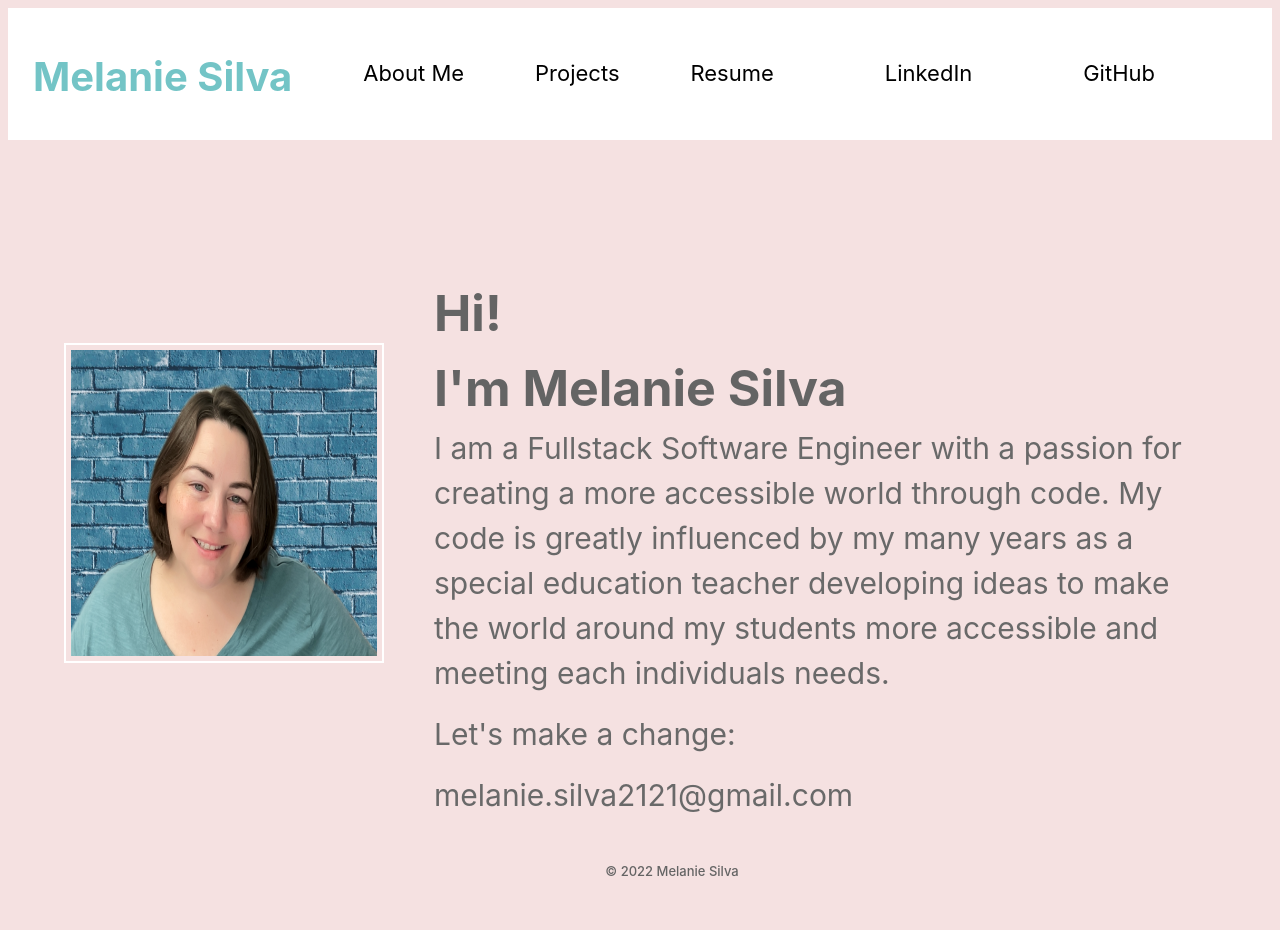
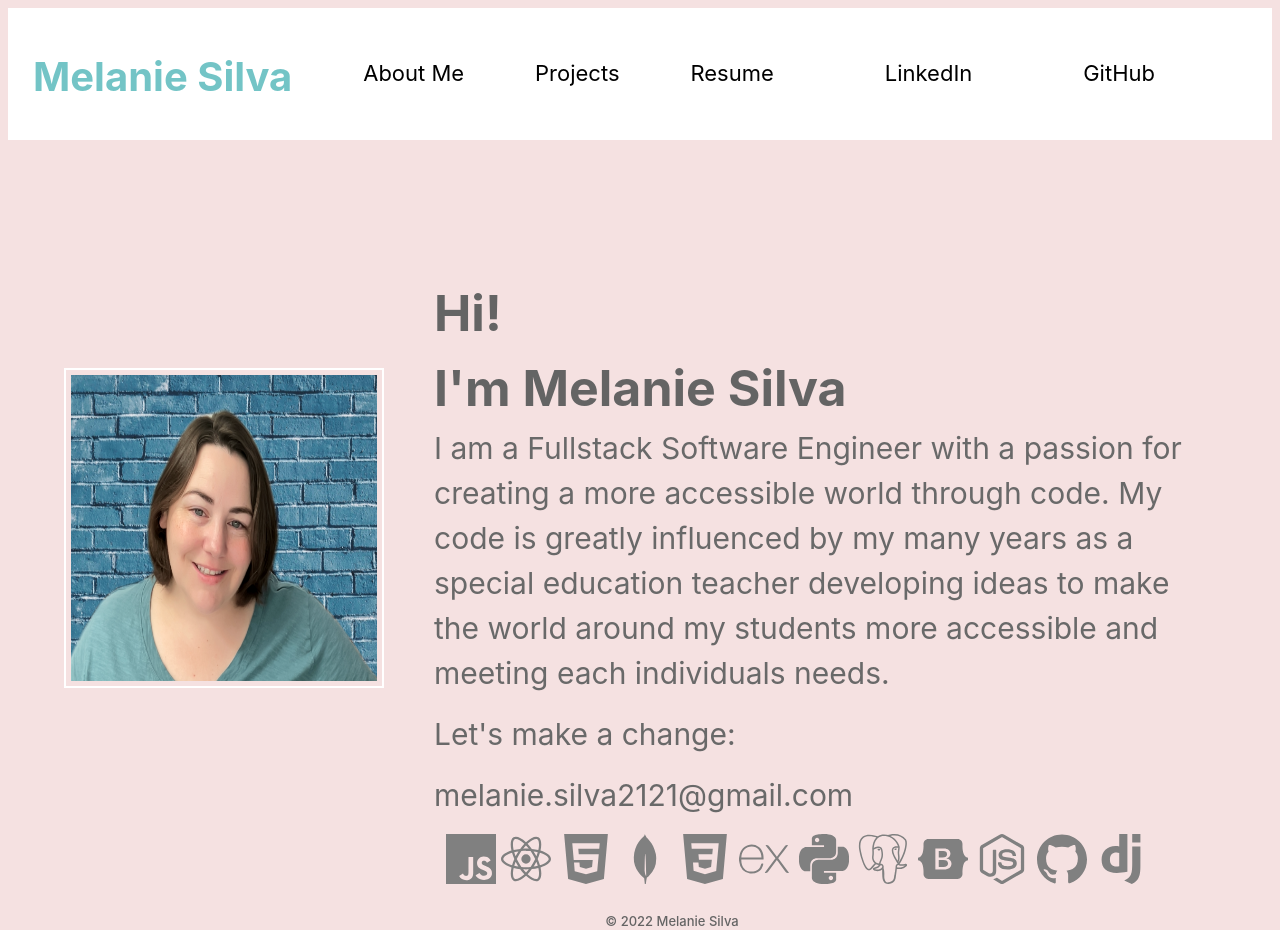
Before and after one commit to melsil11/portfolio, a React (Create React App) app: page / in a window 1280 px wide. Before the commit the page ends 880 px from the top, so only its background shows below. Built offline with nearby package versions, Linux system fonts and the light colour scheme.

Commit message:
added a skills section to homepage

```diff
--- a/src/components/Footer.js
+++ b/src/components/Footer.js
@@ -2,9 +2,9 @@ import React from 'react'
 
 const Footer = () => {
     return (
-        <div>
+        <footer>
           <h5 id='footer'>&copy; 2022 Melanie Silva</h5>
-        </div>
+        </footer>
       );
 }
 
--- a/src/components/HomePage.js
+++ b/src/components/HomePage.js
@@ -1,4 +1,5 @@
 import Picture from '../images/profilepic.png'
+import Skills from './Skills'
 import '../App.css'
 
 const HomePage = () => {
@@ -12,6 +13,7 @@ const HomePage = () => {
                 <p className='welcome-description'>I am a Fullstack Software Engineer with a passion for creating a more accessible world through code. My code is greatly influenced by my many years as a special education teacher developing ideas to make the world around my students more accessible and meeting each individuals needs.</p>
                 <p className='welcome-description'> Let's make a change:</p>
                 <p className='welcome-description'> melanie.silva2121@gmail.com </p>
+                <Skills/>
             </div>
         </div>
         </>
--- /dev/null
+++ b/src/components/Skills.js
@@ -0,0 +1,26 @@
+import React from 'react'
+// import {SiJavascript} from 'react-icons/di'
+import {SiHtml5, SiJavascript, SiCss3, SiReact, SiMongodb, SiExpress, SiPython, SiDjango, SiBootstrap, SiGithub, SiPostgresql, SiNodedotjs} from 'react-icons/si'
+
+const skills = () => {
+
+    return (
+        <div class="container-fluid">
+            <SiJavascript size="50px" color="grey"/><span class='span'></span>
+            <SiReact size="50px" color="grey"/> <span class='span'></span>
+            <SiHtml5 size="50px" color="grey"/> <span class='span'></span>
+            <SiMongodb size="50px" color="grey"/> <span class='span'></span>
+            <SiCss3 size="50px" color="grey"/> <span class='span'></span>
+            <SiExpress size="50px" color="grey"/> <span class='span'></span>
+            <SiPython size="50px" color="grey"/> <span class='span'></span>
+            <SiPostgresql size="50px" color="grey"/> <span class='span'></span>
+            <SiBootstrap size="50px" color="grey"/> <span class='span'></span>
+            <SiNodedotjs size="50px" color="grey"/> <span class='span'></span>
+            <SiGithub size="50px" color="grey"/> <span class='span'></span>
+            <SiDjango size="50px" color="grey"/> <span class='span'></span>
+        </div>
+    )
+
+}
+
+export default skills
```
Also changed, not shown: package.json (+4 -3 lines), 1 other file (tests, documents, lock files or other folders).
